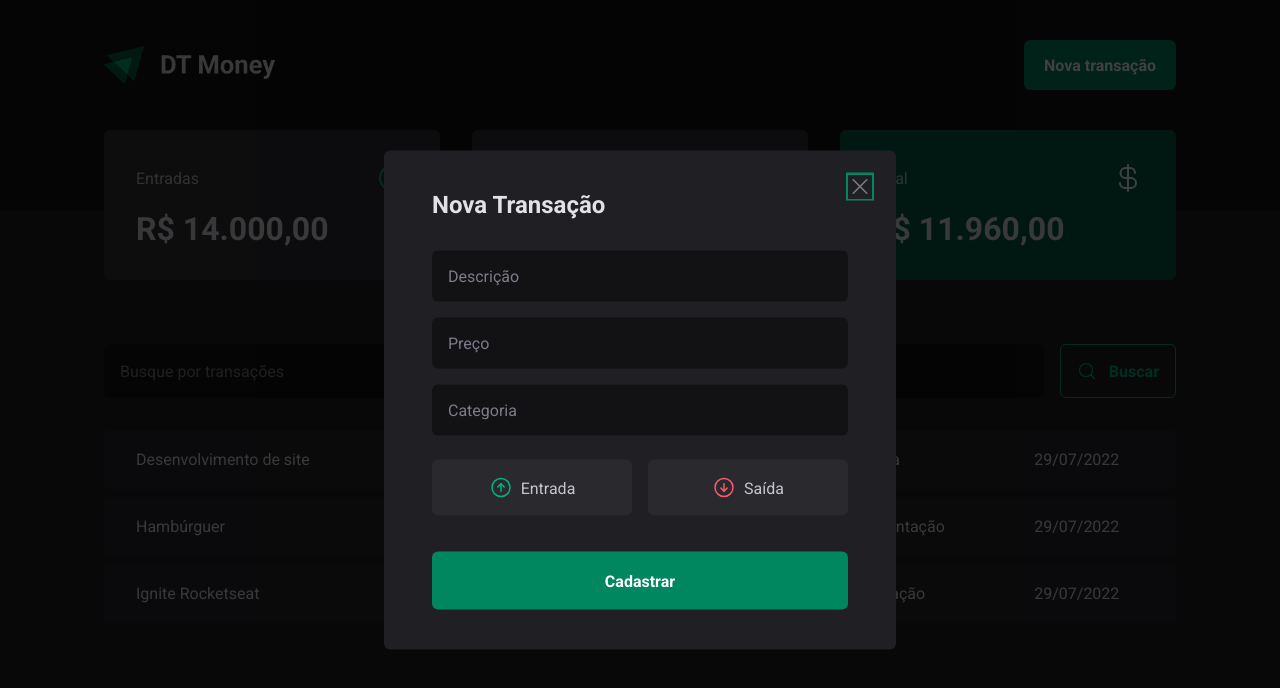
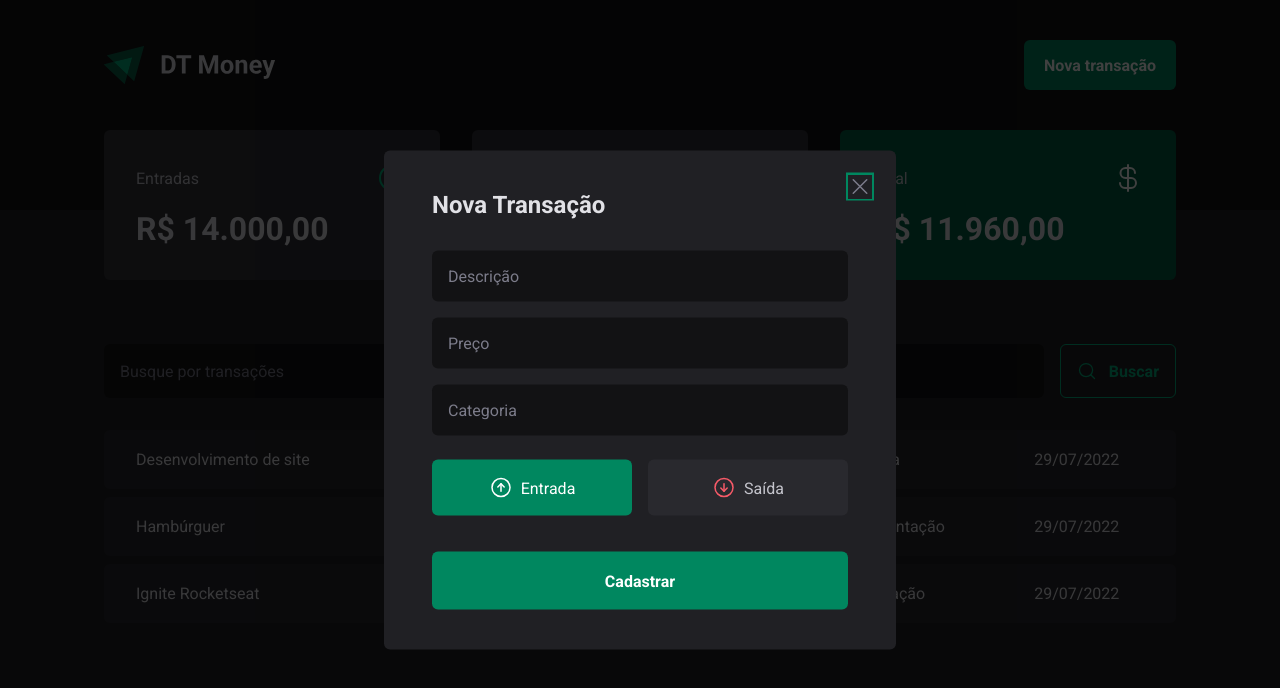
Before and after one commit to cborg2323/03-dt-money, a React (Vite) app: page / in a window 1280 px wide. Both pictures are taken after a click on the button "Nova transação". Shown: the top 688 px of the page. Built offline with nearby package versions, Linux system fonts and the light colour scheme; data requests are answered from the project's data file.

Commit message:
02-conexao API 09-buscando transacoes

```diff
--- a/package.json
+++ b/package.json
@@ -14,6 +14,7 @@
     "@hookform/resolvers": "^3.6.0",
     "@radix-ui/react-dialog": "^1.0.5",
     "@radix-ui/react-radio-group": "^1.1.3",
+    "axios": "^1.7.2",
     "phosphor-react": "^1.4.1",
     "react": "^18.2.0",
     "react-dom": "^18.2.0",
--- a/src/components/NewTransactionModal/index.tsx
+++ b/src/components/NewTransactionModal/index.tsx
@@ -1,7 +1,7 @@
 import { zodResolver } from '@hookform/resolvers/zod';
 import * as Dialog from '@radix-ui/react-dialog'
 import { ArrowCircleDown, ArrowCircleUp, X } from 'phosphor-react'
-import { useForm } from 'react-hook-form';
+import { Controller, useForm } from 'react-hook-form';
 import * as z from 'zod'
 
 import { CloseButton, Content, Overlay, TransactionType, TransactionTypeButton } from './styles'
@@ -10,18 +10,22 @@
     description: z.string(),
     price: z.number(),
     category: z.string(),
-    // type: z.enum(['income', 'outcome']),
+    type: z.enum(['income', 'outcome']),
 });
 
 type NewTransactionFormInputs = z.infer<typeof newTransactionFormSchema>;
 
 export function NewTransactionModal() {
     const {
+        control,
         register,
         handleSubmit,
         formState: { isSubmitting }
     } = useForm<NewTransactionFormInputs>({
         resolver: zodResolver(newTransactionFormSchema),
+        defaultValues: {
+            type: 'income'
+        }
     })
 
     async function handleCreateNewTransaction(data: NewTransactionFormInputs) {
@@ -52,7 +56,7 @@
                         type="number"
                         placeholder="Preço"
                         required
-                        {...register('price', {valueAsNumber: true})}
+                        {...register('price', { valueAsNumber: true })}
                     />
                     <input
                         type="text"
@@ -61,7 +65,15 @@
                         {...register('category')}
                     />
 
-                    <TransactionType>
+                    <Controller
+                        control={control}
+                        name="type"
+                        render={({ field }) => {
+                            return (
+                                <TransactionType
+                                    onValueChange={field.onChange}
+                                    value={field.value}
+                                >
                                     <TransactionTypeButton variant="income" value="income">
                                         <ArrowCircleUp size={24} />
                                         Entrada
@@ -71,6 +83,10 @@
                                         Saída
                                     </TransactionTypeButton>
                                 </TransactionType>
+                            )
+                        }}
+                    />
+
 
                     <button type="submit" disabled={isSubmitting}>
                         Cadastrar
--- a/src/contexts/TransactionsContext.tsx
+++ b/src/contexts/TransactionsContext.tsx
@@ -11,6 +11,7 @@
 
 interface TransactionContextType {
     transactions: Transaction[];
+    fetchTransactions: (query?: string) => Promise<void>;
 }
 
 interface TransactionProviderProps {
@@ -22,19 +23,28 @@
 export function TransactionsProvider({ children }: TransactionProviderProps) {
     const [transactions, setTransactions] = useState<Transaction[]>([]);
 
-    async function loadTransactions() {
-        const response = await fetch('http://localhost:3333/transactions')
+    async function fetchTransactions(query?: string) {
+        const url = new URL('http://localhost:3333/transactions');
+
+        if (query) {
+            url.searchParams.append('q', query);
+        }
+
+        const response = await fetch(url)
         const data = await response.json()
 
         setTransactions(data)
     }
 
     useEffect(() => {
-        loadTransactions()
+        fetchTransactions()
     }, []);
 
     return (
-        <TransactionsContext.Provider value={{ transactions }}>
+        <TransactionsContext.Provider value={{
+            fetchTransactions,
+            transactions
+        }}>
             {children}
         </TransactionsContext.Provider>
     );
--- a/src/pages/Transactions/components/SearchForm/index.tsx
+++ b/src/pages/Transactions/components/SearchForm/index.tsx
@@ -3,6 +3,8 @@
 import { SearchFormContainer } from './styles'
 import * as z from 'zod'
 import { zodResolver } from '@hookform/resolvers/zod';
+import { useContext } from 'react';
+import { TransactionsContext } from '../../../../contexts/TransactionsContext';
 
 const searchFormSchema = z.object({
     query: z.string(),
@@ -11,6 +13,8 @@
 type SearchFormInputs = z.infer<typeof searchFormSchema>;
 
 export function SearchForm() {
+    const { fetchTransactions } = useContext(TransactionsContext);
+
     const {
         register,
         handleSubmit,
@@ -20,9 +24,7 @@
     });
 
     async function handleSearchTransactions(data: SearchFormInputs) {
-        await new Promise(resolve => setTimeout(resolve, 2000));
-
-        console.log(data);
+        await fetchTransactions(data.query)
     }
 
     return (
```
Also changed, not shown: src/lib/axios.ts (added), 1 other file (tests, documents, lock files or other folders). Lines whose indentation alone changed are shown as unchanged.
